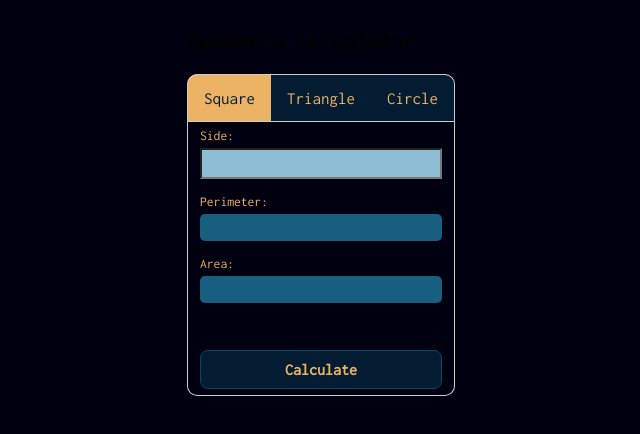
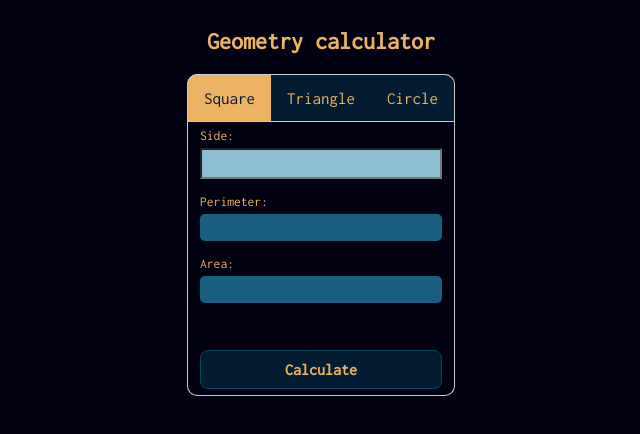
Before and after one commit to JorgeDeLosSantos/javascript-basico, a plain HTML site: page figuras_simple.html in a window 1280 px wide. Shown: the whole page, without its empty margins (319-959 px from the left). Drawn offline with Linux system fonts and the light colour scheme.

Commit message:
Actualizando

```diff
--- a/figuras_simple.css
+++ b/figuras_simple.css
@@ -18,6 +18,7 @@
 
 body {
     background-color: var(--body-bg-color);
+    color: var(--font-color);
     font-family: var(--font-family-main);
 }
 
@@ -26,6 +27,10 @@ main {
     grid-template-rows: auto 1fr;
     align-items: center;
     justify-content: center;
+}
+
+h2 {
+    text-align: center;
 }
 
 /* Style the tab */
```
